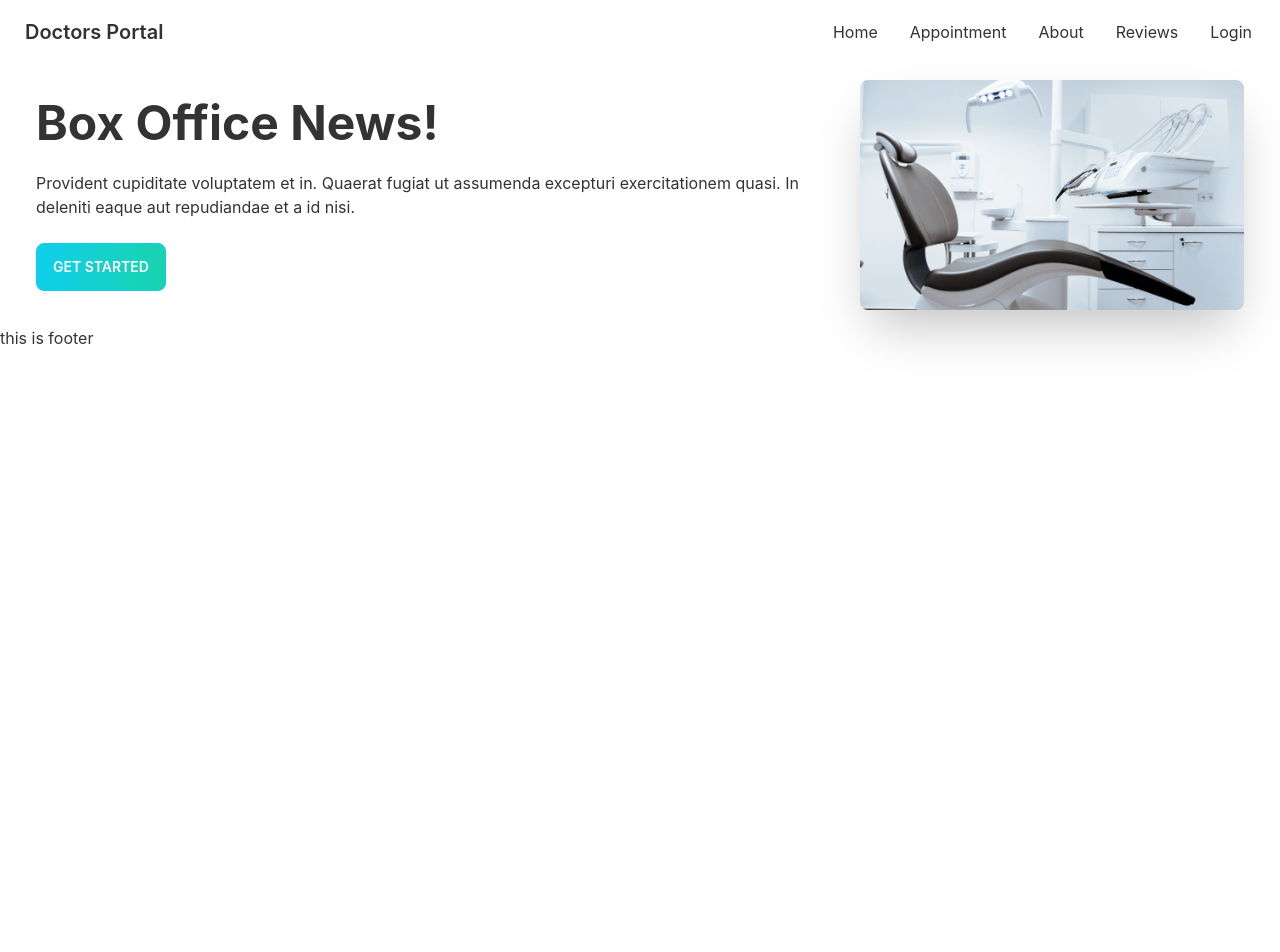
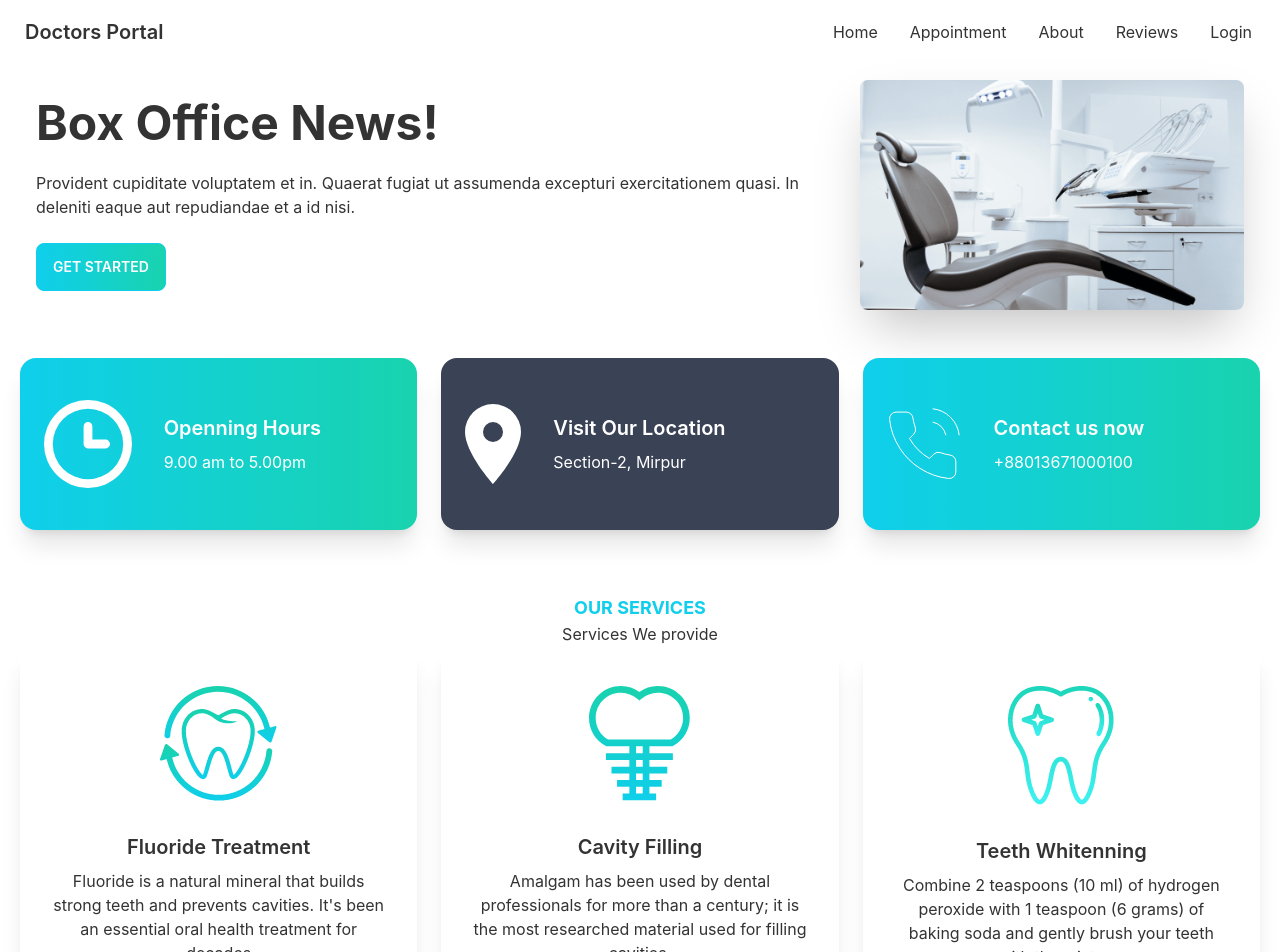
Before and after one commit to RafiulAlam98/Dental-Health-UI, a React (Create React App) app: page / in a window 1280 px wide. Shown: the top 952 px of the page. Before the commit the page ends 800 px from the top, so only its background shows below. Built offline with nearby package versions, Linux system fonts and the light colour scheme; the HTML template or start-up script is replaced by a standard one.

Commit message:
service section added

```diff
--- a/src/Pages/Home/Home/Home.js
+++ b/src/Pages/Home/Home/Home.js
@@ -1,10 +1,15 @@
 import React from "react";
 import Banner from "../Banner/Banner";
+import InfoCards from "../InfoCards/InfoCards";
+
+import Services from "../Services/Services";
 
 const Home = () => {
   return (
     <div className="mx-5">
       <Banner />
+      <InfoCards />
+      <Services />
     </div>
   );
 };
--- /dev/null
+++ b/src/Pages/Home/InfoCards/InfoCard.js
@@ -0,0 +1,18 @@
+import React from "react";
+
+const InfoCard = ({ card }) => {
+  const { name, description, icon, bgColor } = card;
+  return (
+    <div className={`card p-6 card-side  shadow-xl ${bgColor} text-white `}>
+      <figure>
+        <img src={icon} alt="Movie" />
+      </figure>
+      <div className="card-body">
+        <h2 className="card-title">{name}</h2>
+        <p>{description}</p>
+      </div>
+    </div>
+  );
+};
+
+export default InfoCard;
--- /dev/null
+++ b/src/Pages/Home/InfoCards/InfoCards.js
@@ -0,0 +1,40 @@
+import React from "react";
+import clock from "../../../assets/icons/clock.svg";
+import marker from "../../../assets/icons/marker.svg";
+import phone from "../../../assets/icons/phone.svg";
+import InfoCard from "./InfoCard";
+
+const InfoCards = () => {
+  const cardItem = [
+    {
+      id: 1,
+      name: "Openning Hours",
+      description: "9.00 am to 5.00pm",
+      icon: clock,
+      bgColor: "bg-gradient-to-r from-primary to-secondary text-white",
+    },
+    {
+      id: 2,
+      name: "Visit Our Location",
+      description: "Section-2, Mirpur",
+      icon: marker,
+      bgColor: "bg-accent",
+    },
+    {
+      id: 1,
+      name: "Contact us now",
+      description: "+88013671000100",
+      icon: phone,
+      bgColor: "bg-gradient-to-r from-primary to-secondary text-white",
+    },
+  ];
+  return (
+    <div className="grid gap-6 mt-8 grid-cols-1 md:grid-cols-2 lg:grid-cols-3">
+      {cardItem.map((card) => (
+        <InfoCard key={card.id} card={card} />
+      ))}
+    </div>
+  );
+};
+
+export default InfoCards;
--- /dev/null
+++ b/src/Pages/Home/Services/Service.js
@@ -0,0 +1,19 @@
+import React from "react";
+
+const Service = ({ service }) => {
+  const { name, description, icon } = service;
+
+  return (
+    <div className="card  bg-base-100 shadow-xl">
+      <figure className="px-10 pt-10">
+        <img src={icon} alt="Shoes" className="rounded-xl" />
+      </figure>
+      <div className="card-body items-center text-center">
+        <h2 className="card-title">{name}</h2>
+        <p>{description}</p>
+      </div>
+    </div>
+  );
+};
+
+export default Service;
--- /dev/null
+++ b/src/Pages/Home/Services/Services.js
@@ -0,0 +1,48 @@
+import React from "react";
+import cavity from "../../../assets/images/cavity.png";
+import fluoride from "../../../assets/images/fluoride.png";
+import whitening from "../../../assets/images/whitening.png";
+import Service from "./Service";
+
+const Services = () => {
+  const serviceData = [
+    {
+      id: 1,
+      name: "Fluoride Treatment",
+      description:
+        "Fluoride is a natural mineral that builds strong teeth and prevents cavities. It's been an essential oral health treatment for decades",
+      icon: fluoride,
+    },
+    {
+      id: 2,
+      name: "Cavity Filling",
+      description:
+        " Amalgam has been used by dental professionals for more than a century; it is the most researched material used for filling cavities.",
+      icon: cavity,
+    },
+    {
+      id: 3,
+      name: "Teeth Whitenning",
+      description:
+        "Combine 2 teaspoons (10 ml) of hydrogen peroxide with 1 teaspoon (6 grams) of baking soda and gently brush your teeth with the mixture.",
+      icon: whitening,
+    },
+  ];
+  return (
+    <div className="mt-16">
+      <div className="text-center">
+        <h3 className="text-primary text-lg uppercase font-bold ">
+          Our Services
+        </h3>
+        <h2>Services We provide</h2>
+      </div>
+      <div className="grid gap-6  grid-cols-1 md:grid-cols-2 lg:grid-cols-3">
+        {serviceData.map((service) => (
+          <Service key={service.id} service={service} />
+        ))}
+      </div>
+    </div>
+  );
+};
+
+export default Services;
```
